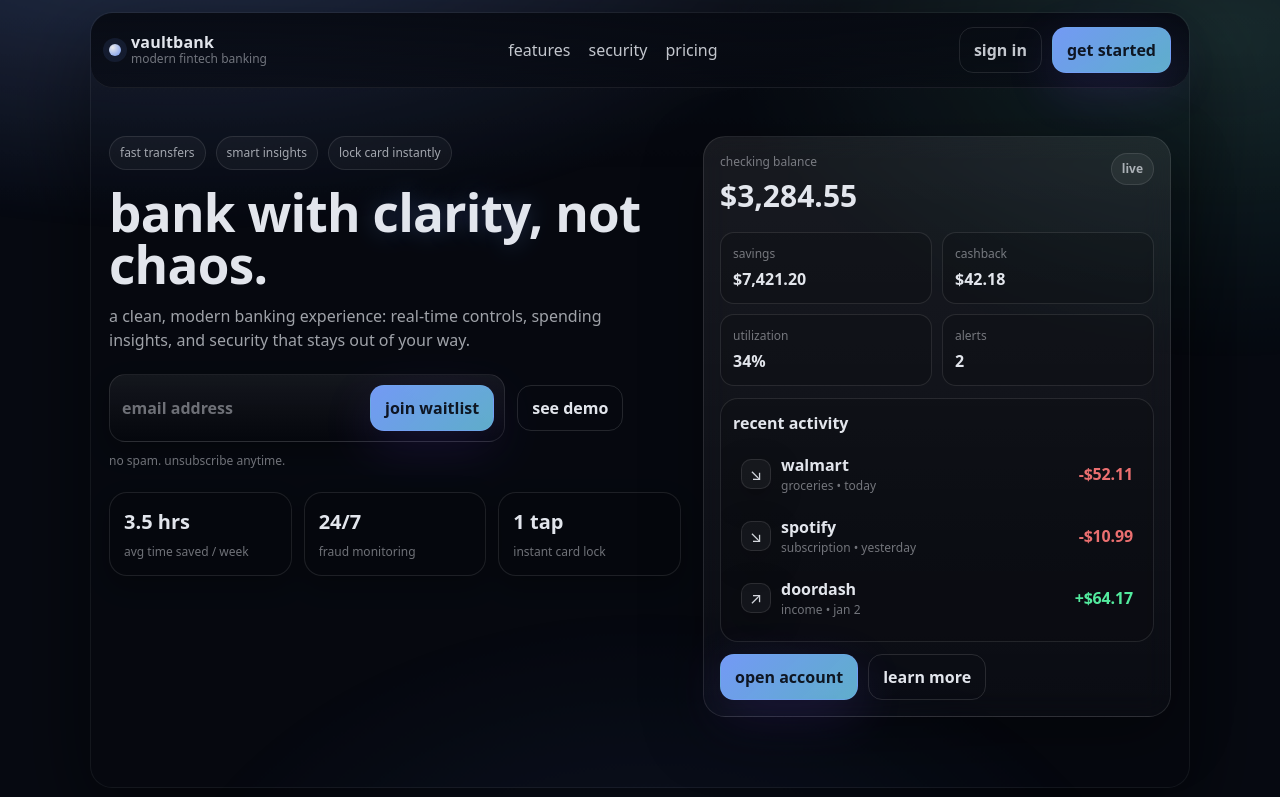
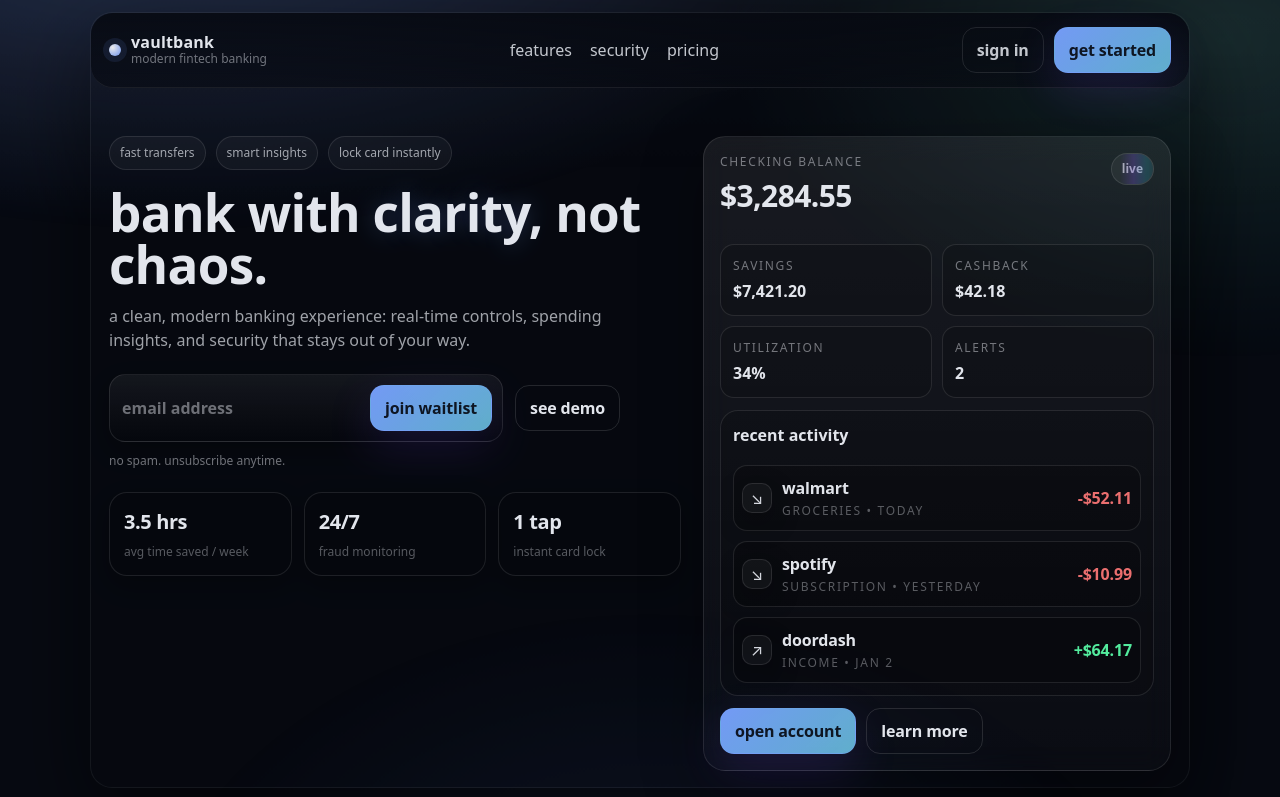
Before and after one commit to wavy5599/Hack-a-thon-idea, a React (Vite) app in the folder vaultbank/: page / in a window 1280 px wide. Shown: the top 797 px of the page. Built offline with nearby package versions, Linux system fonts and the light colour scheme.

Commit message:
fixed dashboard styles

```diff
--- a/vaultbank/src/pages/dashboard.css
+++ b/vaultbank/src/pages/dashboard.css
@@ -1,91 +1,134 @@
 /* src/pages/dashboard.css */
+/* self-contained dashboard styles: fully scoped to .dash, no dependency on other CSS */
 
-/* ---------- theme tokens (safe overrides) ---------- */
-:root {
-  --dash-bg-0: #070913;
-  --dash-bg-1: #0b1024;
-  --dash-card: rgba(255, 255, 255, 0.06);
-  --dash-card-2: rgba(255, 255, 255, 0.085);
-  --dash-border: rgba(255, 255, 255, 0.12);
-  --dash-text: rgba(255, 255, 255, 0.92);
-  --dash-muted: rgba(255, 255, 255, 0.7);
-
-  --dash-accent: #7c4dff;
-  --dash-accent-2: #00d4ff;
-  --dash-good: #39ff88;
-
-  --dash-radius: 18px;
-  --dash-shadow: 0 18px 60px rgba(0, 0, 0, 0.55);
+/* -----------------------------
+   scoped reset (only inside .dash)
+------------------------------ */
+.dash,
+.dash * {
+  box-sizing: border-box;
 }
 
-/* ---------- page layout ---------- */
 .dash {
+  /* isolate from surrounding app styles */
+  isolation: isolate;
   min-height: 100vh;
-  color: var(--dash-text);
-  padding: clamp(16px, 2.2vw, 28px);
+
+  /* typography baseline (no inheritance needed) */
+  font-family: ui-sans-serif, system-ui, -apple-system, "Segoe UI", Roboto, Helvetica, Arial,
+    "Apple Color Emoji", "Segoe UI Emoji";
+  color: rgba(255, 255, 255, 0.92);
+  line-height: 1.35;
+
+  /* spacing */
+  padding: 18px;
+
+  /* background */
   background:
-    radial-gradient(1200px 700px at 12% 18%, rgba(124, 77, 255, 0.22), transparent 55%),
-    radial-gradient(900px 600px at 85% 30%, rgba(0, 212, 255, 0.18), transparent 55%),
+    radial-gradient(1100px 650px at 12% 18%, rgba(124, 77, 255, 0.22), transparent 55%),
+    radial-gradient(900px 600px at 85% 30%, rgba(0, 212, 255, 0.16), transparent 55%),
     radial-gradient(700px 500px at 60% 90%, rgba(57, 255, 136, 0.08), transparent 60%),
-    linear-gradient(180deg, var(--dash-bg-0), var(--dash-bg-1));
-  position: relative;
-  overflow: hidden;
+    linear-gradient(180deg, #070913, #0b1024);
+  overflow-x: hidden;
+
+  /* IMPORTANT: full width page */
+  width: 100%;
+  margin: 0;
+  border-radius: 10px;
 }
 
-/* subtle animated “tech haze” */
-.dash::before {
-  content: "";
-  position: absolute;
-  inset: -120px;
-  background:
-    radial-gradient(500px 220px at 20% 20%, rgba(124, 77, 255, 0.12), transparent 60%),
-    radial-gradient(420px 240px at 85% 22%, rgba(0, 212, 255, 0.10), transparent 60%),
-    radial-gradient(380px 220px at 60% 85%, rgba(57, 255, 136, 0.06), transparent 60%);
-  filter: blur(12px);
-  transform: translate3d(0, 0, 0);
-  animation: dashFloat 14s ease-in-out infinite;
-  pointer-events: none;
-  opacity: 0.85;
+/* centered content container (put your dashboard JSX inside this) */
+.dashInner {
+  width: 100%;
+  max-width: 1120px;
+  margin: 0 auto;
 }
 
-@keyframes dashFloat {
-  0% { transform: translate3d(0, 0, 0) scale(1); }
-  50% { transform: translate3d(14px, -10px, 0) scale(1.02); }
-  100% { transform: translate3d(0, 0, 0) scale(1); }
+/* kill default margins inside dash */
+.dash h1,
+.dash h2,
+.dash h3,
+.dash p,
+.dash ul,
+.dash ol {
+  margin: 0;
 }
 
-@media (prefers-reduced-motion: reduce) {
-  .dash::before { animation: none; }
+/* links inside dash */
+.dash a {
+  color: rgba(255, 255, 255, 0.88);
+  text-decoration: none;
+}
+.dash a:hover {
+  text-decoration: underline;
 }
 
-/* keep content above background */
-.dash > * {
-  position: relative;
-  z-index: 1;
+/* buttons inside dash */
+.dash button {
+  font: inherit;
+  color: inherit;
+  background: none;
+  border: none;
+  cursor: pointer;
+}
+.dash button:disabled {
+  cursor: not-allowed;
+  opacity: 0.65;
 }
 
-/* ---------- top header ---------- */
+/* -----------------------------
+   tokens (scoped)
+------------------------------ */
+.dash {
+  --vb-bg-card: rgba(255, 255, 255, 0.06);
+  --vb-bg-card-2: rgba(255, 255, 255, 0.085);
+  --vb-border: rgba(255, 255, 255, 0.12);
+  --vb-border-2: rgba(255, 255, 255, 0.16);
+  --vb-shadow: 0 18px 60px rgba(0, 0, 0, 0.55);
+
+  --vb-muted: rgba(255, 255, 255, 0.72);
+  --vb-kicker: rgba(255, 255, 255, 0.74);
+
+  --vb-accent: #7c4dff;
+  --vb-accent2: #00d4ff;
+  --vb-good: #39ff88;
+  --vb-bad: #ff6b6b;
+
+  --vb-radius: 18px;
+  --vb-radius-sm: 14px;
+}
+
+/* -----------------------------
+   header
+------------------------------ */
 .dashTop {
   display: flex;
-  align-items: flex-start;
+  align-items: flex-end;
   justify-content: space-between;
-  gap: 16px;
-  margin-bottom: 16px;
+  gap: 14px;
+  margin-bottom: 14px;
+}
+
+.kicker {
+  font-size: 11px;
+  letter-spacing: 0.14em;
+  text-transform: uppercase;
+  color: var(--vb-kicker);
 }
 
 .dashH1 {
-  margin: 6px 0 6px;
-  font-size: clamp(22px, 2.2vw, 32px);
-  letter-spacing: -0.02em;
+  margin-top: 6px;
+  font-size: 30px;
+  letter-spacing: -0.03em;
   line-height: 1.05;
 }
 
-/* nice readable muted */
 .muted {
-  color: var(--dash-muted);
+  color: var(--vb-muted);
+  font-size: 13px;
 }
 
-/* actions: wrap on small screens */
+/* header actions */
 .dashActions {
   display: flex;
   gap: 10px;
@@ -93,226 +136,303 @@
   justify-content: flex-end;
 }
 
-/* ---------- grid ---------- */
+/* -----------------------------
+   responsive grid
+------------------------------ */
 .dashGrid {
   display: grid;
-  grid-template-columns: 1fr 1fr;
-  gap: 16px;
+  grid-template-columns: 1fr;
+  gap: 14px;
 }
 
-@media (max-width: 980px) {
+/* tablet+ : two columns */
+@media (min-width: 860px) {
   .dashGrid {
-    grid-template-columns: 1fr;
-  }
-  .dashTop {
-    flex-direction: column;
-    align-items: stretch;
-  }
-  .dashActions {
-    justify-content: flex-start;
+    grid-template-columns: 1.05fr 0.95fr;
+    gap: 16px;
   }
 }
 
-/* ---------- panels (layer on top of your .panel) ---------- */
-.dashPanel.panel {
-  background: var(--dash-card);
-  border: 1px solid var(--dash-border);
-  border-radius: var(--dash-radius);
-  box-shadow: var(--dash-shadow);
+/* -----------------------------
+   panel system (self-contained)
+------------------------------ */
+.panel {
+  background: var(--vb-bg-card);
+  border: 1px solid var(--vb-border);
+  border-radius: var(--vb-radius);
+  box-shadow: var(--vb-shadow);
   backdrop-filter: blur(14px);
   -webkit-backdrop-filter: blur(14px);
+  padding: 16px;
 }
 
-/* subtle hover “premium” feel */
-.dashPanel.panel:hover {
-  background: var(--dash-card-2);
-  border-color: rgba(255, 255, 255, 0.16);
-  transform: translateY(-1px);
-  transition: transform 180ms ease, background 180ms ease, border-color 180ms ease;
+.panelTop {
+  display: flex;
+  align-items: center;
+  justify-content: space-between;
+  gap: 10px;
+  margin-bottom: 12px;
 }
 
-/* make panel top align well */
-.dashPanel .panelTop {
-  align-items: center;
-}
-
-/* tighten kicker readability */
-.dashPanel .kicker {
-  text-transform: uppercase;
-  letter-spacing: 0.14em;
-  font-size: 11px;
-  opacity: 0.8;
-}
-
-/* big number */
-.dashPanel .balance {
-  font-size: clamp(22px, 2.2vw, 30px);
-  font-weight: 750;
+.balance {
+  font-size: 26px;
+  font-weight: 780;
   letter-spacing: -0.02em;
 }
 
-/* ---------- pill ---------- */
-.dashPanel .pill {
-  border: 1px solid rgba(255, 255, 255, 0.14);
-  background: rgba(255, 255, 255, 0.06);
-  color: rgba(255, 255, 255, 0.9);
+.pill {
+  position: relative;
+  overflow: hidden;
+  font-size: 12px;
   padding: 6px 10px;
   border-radius: 999px;
-  font-size: 12px;
-  position: relative;
-  overflow: hidden;
+  background: rgba(255, 255, 255, 0.06);
+  border: 1px solid rgba(255, 255, 255, 0.14);
+  color: rgba(255, 255, 255, 0.90);
+  white-space: nowrap;
 }
 
-/* neon sheen */
-.dashPanel .pill::after {
+.pill::after {
   content: "";
   position: absolute;
   inset: 0;
   background: linear-gradient(
     90deg,
     transparent,
-    rgba(124, 77, 255, 0.25),
-    rgba(0, 212, 255, 0.18),
+    rgba(124, 77, 255, 0.22),
+    rgba(0, 212, 255, 0.14),
     transparent
   );
   transform: translateX(-120%);
-  animation: pillSheen 3.6s ease-in-out infinite;
+  animation: vbSheen 4.4s ease-in-out infinite;
   pointer-events: none;
 }
 
-@keyframes pillSheen {
+@keyframes vbSheen {
   0% { transform: translateX(-120%); }
-  55% { transform: translateX(120%); }
+  60% { transform: translateX(120%); }
   100% { transform: translateX(120%); }
 }
 
 @media (prefers-reduced-motion: reduce) {
-  .dashPanel .pill::after { animation: none; }
+  .pill::after { animation: none; }
 }
 
-/* ---------- stats row ---------- */
+/* -----------------------------
+   buttons (self-contained, scoped)
+------------------------------ */
+.btn {
+  display: inline-flex;
+  align-items: center;
+  justify-content: center;
+  gap: 8px;
+
+  padding: 10px 12px;
+  border-radius: var(--vb-radius-sm);
+  border: 1px solid rgba(255, 255, 255, 0.14);
+  background: rgba(255, 255, 255, 0.06);
+  color: rgba(255, 255, 255, 0.92);
+
+  font-weight: 650;
+  letter-spacing: -0.01em;
+
+  transition: transform 150ms ease, background 150ms ease, border-color 150ms ease;
+  user-select: none;
+}
+
+.btn:hover {
+  transform: translateY(-1px);
+  background: rgba(255, 255, 255, 0.085);
+  border-color: rgba(255, 255, 255, 0.20);
+}
+
+.btn:active {
+  transform: translateY(0px);
+}
+
+.btn.primary {
+  border-color: rgba(124, 77, 255, 0.35);
+  background: linear-gradient(
+    135deg,
+    rgba(124, 77, 255, 0.66),
+    rgba(0, 212, 255, 0.26)
+  );
+  box-shadow: 0 16px 46px rgba(124, 77, 255, 0.16);
+}
+
+.btn.primary:hover {
+  border-color: rgba(0, 212, 255, 0.35);
+  background: linear-gradient(
+    135deg,
+    rgba(124, 77, 255, 0.74),
+    rgba(0, 212, 255, 0.34)
+  );
+}
+
+/* -----------------------------
+   stats row
+------------------------------ */
 .statsRow {
   margin-top: 14px;
   display: grid;
-  grid-template-columns: repeat(3, minmax(0, 1fr));
-  gap: 12px;
+  grid-template-columns: 1fr;
+  gap: 10px;
 }
 
-@media (max-width: 520px) {
+@media (min-width: 520px) {
   .statsRow {
-    grid-template-columns: 1fr;
+    grid-template-columns: repeat(3, minmax(0, 1fr));
   }
 }
 
-.statsRow .stat {
+.stat {
   border: 1px solid rgba(255, 255, 255, 0.10);
   background: rgba(0, 0, 0, 0.18);
-  border-radius: 14px;
+  border-radius: var(--vb-radius-sm);
   padding: 12px;
 }
 
-.statsRow .statValue {
+.statValue {
   font-size: 18px;
-  font-weight: 750;
+  font-weight: 800;
+  letter-spacing: -0.02em;
 }
 
-.statsRow .statLabel {
+.statLabel {
   margin-top: 2px;
   font-size: 12px;
   opacity: 0.78;
 }
 
-/* ---------- accounts list ---------- */
-.acctList {
+/* -----------------------------
+   accounts + transactions lists
+------------------------------ */
+.acctList,
+.txBox {
   margin-top: 12px;
   display: grid;
   gap: 10px;
 }
 
-.acctRow {
+.acctRow,
+.txRow {
   display: flex;
   align-items: center;
   justify-content: space-between;
   gap: 12px;
+
   padding: 12px;
-  border-radius: 14px;
+  border-radius: var(--vb-radius-sm);
   border: 1px solid rgba(255, 255, 255, 0.10);
   background: rgba(0, 0, 0, 0.18);
+
+  transition: background 160ms ease, border-color 160ms ease;
 }
 
-.acctRow:hover {
+.acctRow:hover,
+.txRow:hover {
   border-color: rgba(255, 255, 255, 0.16);
   background: rgba(0, 0, 0, 0.22);
 }
 
-/* reuse your tx styles, but ensure icon looks crisp */
-.acctLeft {
+.acctLeft,
+.txLeft {
   display: flex;
   align-items: center;
   gap: 10px;
+  min-width: 0; /* allows ellipsis */
 }
 
 .txIcon {
   width: 36px;
   height: 36px;
+  flex: 0 0 auto;
   display: grid;
   place-items: center;
   border-radius: 12px;
+
   background: linear-gradient(
     135deg,
-    rgba(124, 77, 255, 0.22),
-    rgba(0, 212, 255, 0.14)
+    rgba(124, 77, 255, 0.18),
+    rgba(0, 212, 255, 0.10)
   );
   border: 1px solid rgba(255, 255, 255, 0.12);
-  box-shadow: 0 10px 30px rgba(0, 0, 0, 0.35);
+  box-shadow: 0 10px 28px rgba(0, 0, 0, 0.32);
 }
 
-/* amount styling */
-.txAmt {
-  font-weight: 800;
-  letter-spacing: -0.01em;
+.txText {
+  min-width: 0;
+  display: grid;
+  gap: 2px;
 }
 
-.txAmt.pos {
-  color: var(--dash-good);
+.txMerchant {
+  font-weight: 780;
+  letter-spacing: -0.01em;
+  white-space: nowrap;
+  overflow: hidden;
+  text-overflow: ellipsis;
 }
 
-/* ---------- make buttons feel “2026” without breaking your btn styles ---------- */
-.btn {
-  border: 1px solid rgba(255, 255, 255, 0.14);
-  background: rgba(255, 255, 255, 0.06);
-  color: rgba(255, 255, 255, 0.92);
-  border-radius: 14px;
-  padding: 10px 12px;
-  transition: transform 150ms ease, background 150ms ease, border-color 150ms ease;
+.txText .kicker {
+  white-space: nowrap;
+  overflow: hidden;
+  text-overflow: ellipsis;
+  opacity: 0.78;
 }
 
-.btn:hover {
-  transform: translateY(-1px);
-  border-color: rgba(255, 255, 255, 0.20);
-  background: rgba(255, 255, 255, 0.085);
+.txAmt {
+  font-weight: 850;
+  letter-spacing: -0.01em;
+  white-space: nowrap;
 }
 
-.btn.primary {
-  border: 1px solid rgba(124, 77, 255, 0.35);
-  background: linear-gradient(135deg, rgba(124, 77, 255, 0.60), rgba(0, 212, 255, 0.28));
-  box-shadow: 0 16px 50px rgba(124, 77, 255, 0.16);
-}
+.txAmt.pos { color: var(--vb-good); }
+.txAmt.neg { color: var(--vb-bad); }
 
-.btn.primary:hover {
-  border-color: rgba(0, 212, 255, 0.35);
-  background: linear-gradient(135deg, rgba(124, 77, 255, 0.68), rgba(0, 212, 255, 0.34));
-}
-
-/* ---------- responsive spacing polish ---------- */
-@media (max-width: 520px) {
+/* -----------------------------
+   mobile polish
+------------------------------ */
+@media (max-width: 420px) {
   .dash {
     padding: 14px;
   }
-  .dashPanel.panel {
+
+  .panel {
+    padding: 14px;
     border-radius: 16px;
   }
-  .acctRow {
+
+  .dashH1 {
+    font-size: 26px;
+  }
+
+  /* stack actions full width on tiny screens */
+  .dashActions {
+    width: 100%;
+    justify-content: stretch;
+  }
+
+  .dashActions .btn {
+    flex: 1;
+  }
+
+  .acctRow,
+  .txRow {
     padding: 11px;
   }
 }
+
+/* -----------------------------
+   make header wrap nicely on small screens
+------------------------------ */
+@media (max-width: 860px) {
+  .dashTop {
+    flex-direction: column;
+    align-items: stretch;
+  }
+
+  .dashActions {
+    justify-content: flex-start;
+  }
+}
```
Also changed, not shown: vaultbank/src/pages/dashboard.tsx (+117 -42 lines).
